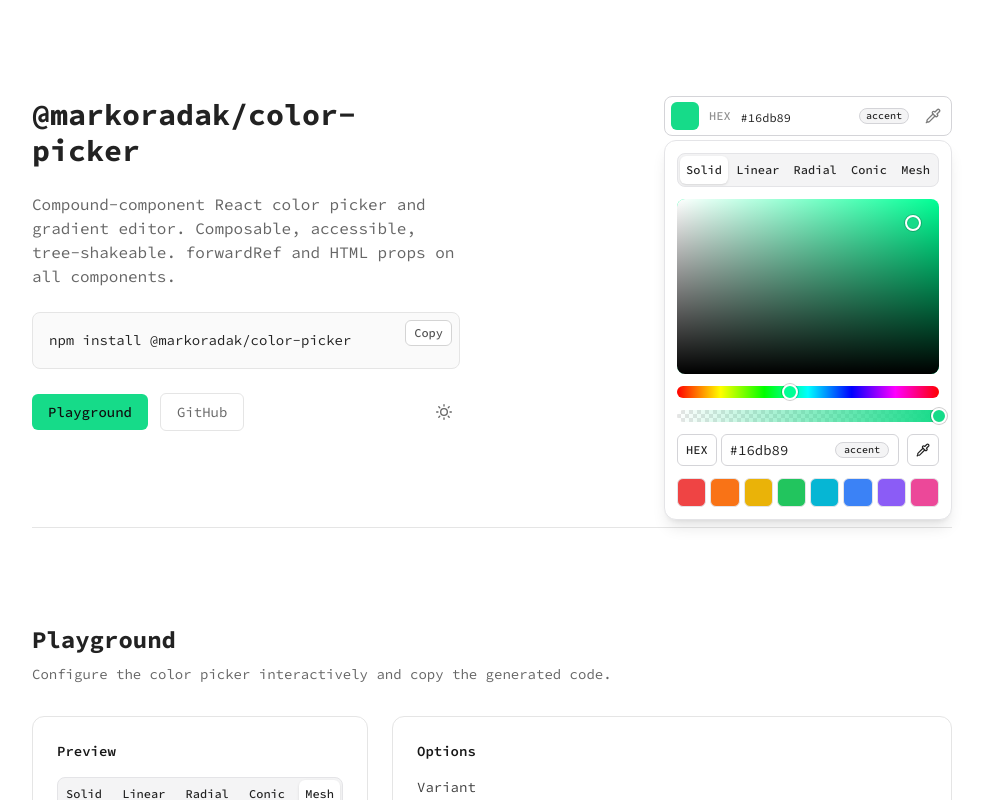
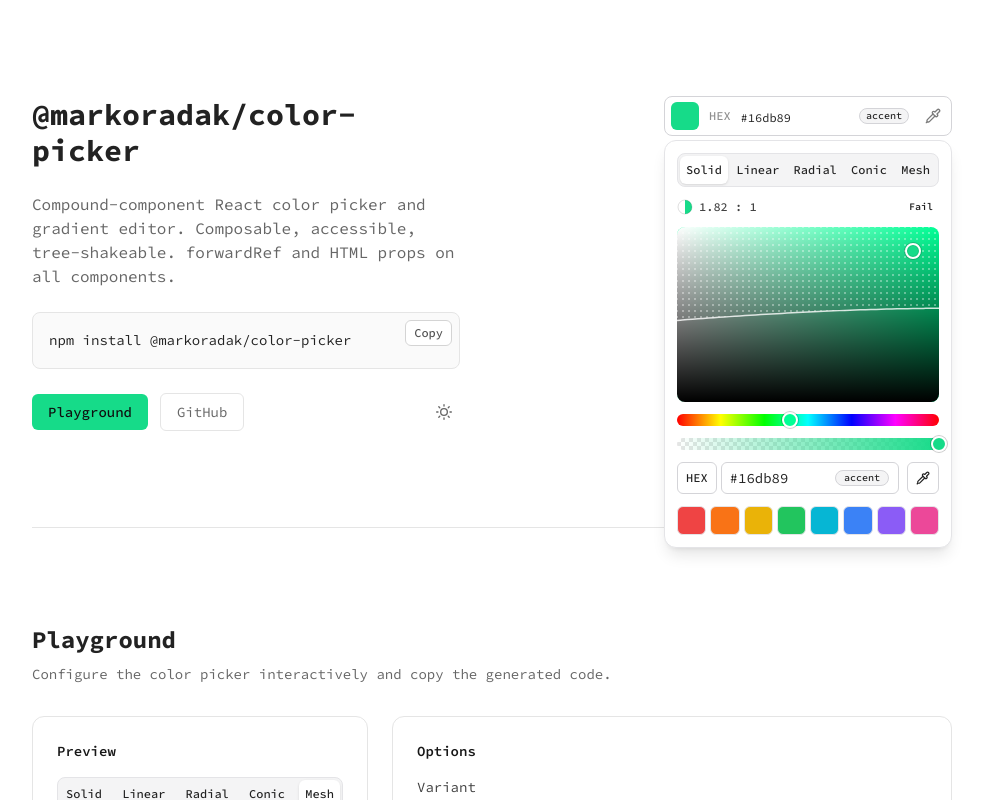
Before and after one commit to markoradak/color-picker, a Next.js app in the folder apps/web/: page / in a window 1280 px wide. Shown: the top 800 px of the page, without its empty margins (148-1131 px from the left). Built offline with nearby package versions, Linux system fonts and the light colour scheme.

Commit message:
feat: add contrast information display in HeroDemo component

```diff
--- a/apps/web/app/hero-demo.tsx
+++ b/apps/web/app/hero-demo.tsx
@@ -23,6 +23,8 @@ import {
   ColorPickerGradientSwatch,
   ColorPickerInputTrigger,
   ColorPickerContent,
+  ColorPickerContrastInfo,
+  ColorPickerContrastLine,
 } from "@markoradak/color-picker";
 import type { ColorPickerValue } from "@markoradak/color-picker";
 import { styles } from "./component-styles";
@@ -40,6 +42,7 @@ const DEFAULT_SWATCH_COLORS = [
 
 export function HeroDemo() {
   const [value, setValue] = useState<ColorPickerValue>("#16db89");
+  const [contrastColor, setContrastColor] = useState("#ffffff");
 
   const isGradientMode = typeof value !== "string";
 
@@ -71,8 +74,18 @@ export function HeroDemo() {
           </>
         ) : (
           <>
+            <ColorPickerContrastInfo
+              contrastColor={contrastColor}
+              onContrastColorChange={setContrastColor}
+              className="flex items-center gap-1.5 text-xs"
+              classNames={{
+                ratio: "font-mono font-medium tabular-nums text-neutral-700 dark:text-neutral-300",
+                badge: "inline-flex items-center rounded px-1.5 py-0.5 text-[10px] font-semibold leading-none",
+              }}
+            />
             <ColorPickerArea className={styles.area}>
               <ColorPickerAreaGradient className={styles.areaGradient} />
+              <ColorPickerContrastLine contrastColor={contrastColor} />
               <ColorPickerAreaThumb className={styles.areaThumb} />
             </ColorPickerArea>
             <ColorPickerHueSlider className={styles.hueSlider}>
```
